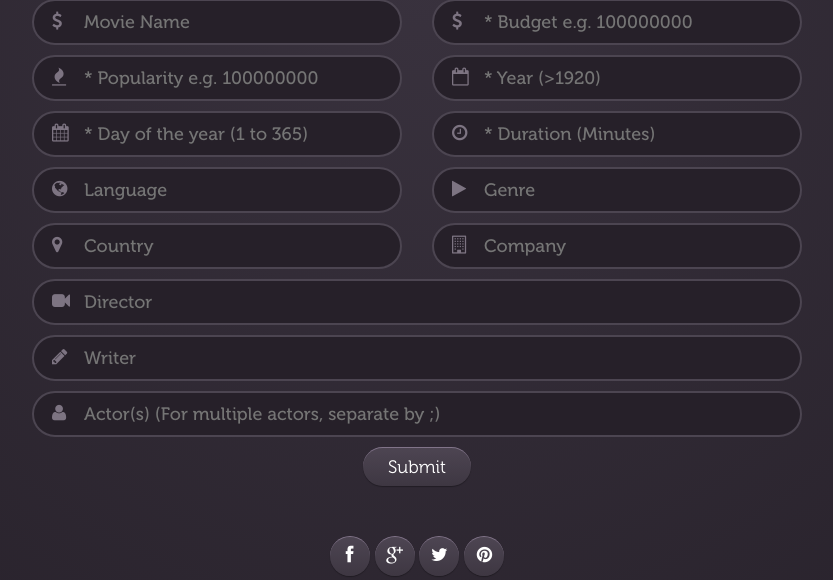
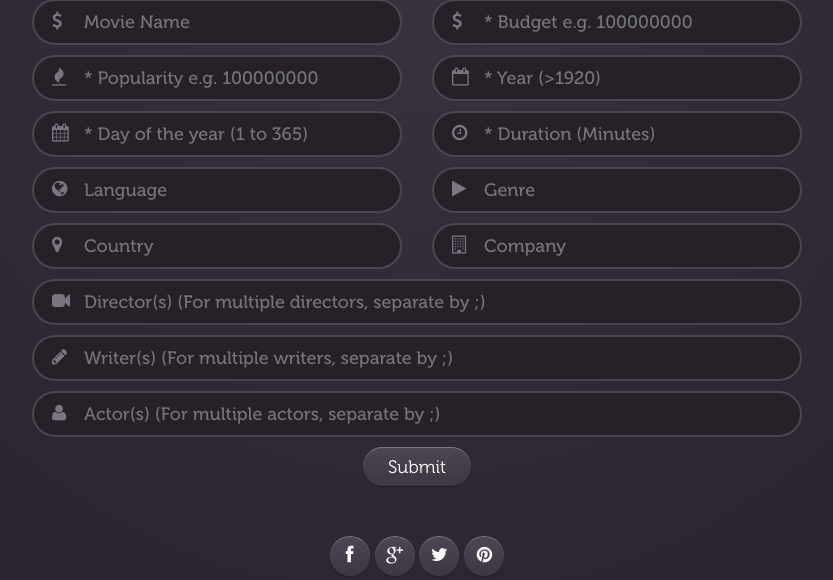
Before and after one commit to qizhengyaoyao/Final-project, a Flask app: page / in a window 1280 px wide. Shown: the part 751-1331 px from the top of the page, without its empty margins (223-1056 px from the left). Run offline with Flask 2, Linux system fonts and the light colour scheme; parts of the project's set-up code (start-up, migrations or seed data) failed here and were passed over.

Commit message:
placeholder edited.

```diff
--- a/templates/index.html
+++ b/templates/index.html
@@ -109,11 +109,11 @@
 							</div>
 							<div class="col-sm-12">
 								<div class="control">
-									<input type="text" placeholder="Director" id="director" name="director">
+									<input type="text" placeholder="Director(s) (For multiple directors, separate by ;)" id="director" name="director">
 									<i class="fa fa-video-camera"></i>
 								</div>
 								<div class="control">
-									<input type="text" placeholder="Writer" id="writer" name="writer">
+									<input type="text" placeholder="Writer(s) (For multiple writers, separate by ;)" id="writer" name="writer">
 									<i class="fa fa-pencil"></i>
 								</div>
 								<div class="control">
```
